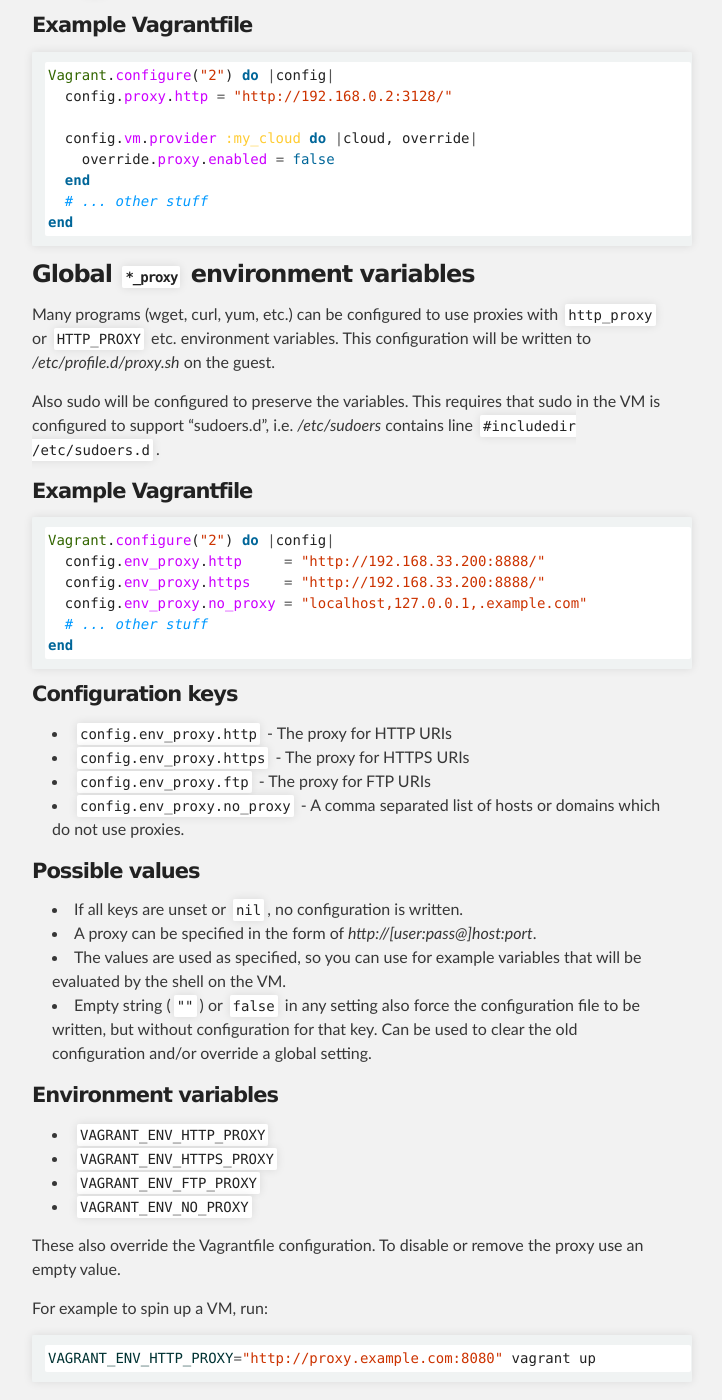
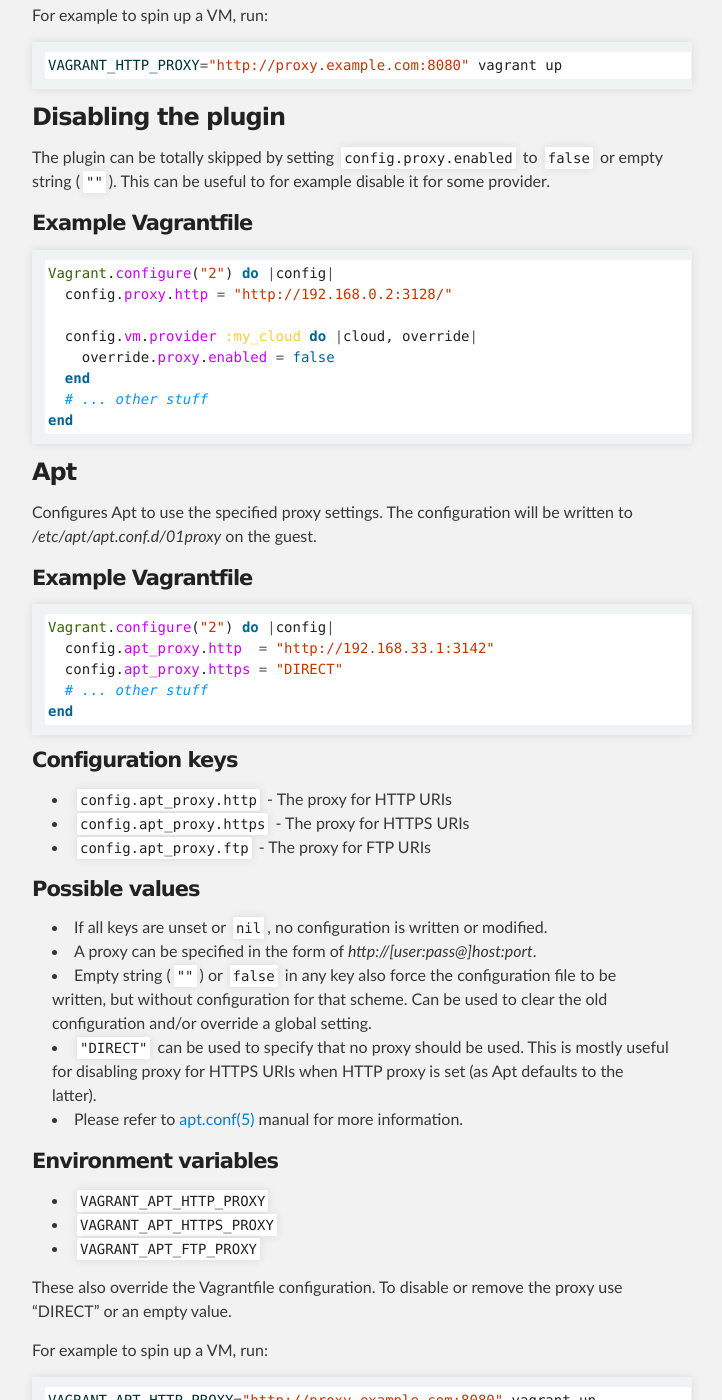
Before and after one commit to tmatilai/vagrant-proxyconf, a Jekyll site: the page built from index.md, in a window 1280 px wide and 1400 px high, scrolled down 2967 px. Shown: the whole window, without its empty margins (288-1010 px from the left). Built offline with Jekyll 4.4.1, drawn with Linux system fonts in a browser that asks for light colours; Markdown is read by kramdown in place of the engine named in the settings; some of the changed text lies outside the part shown.

Commit message:
Update for v1.2.0 from rev 103ad4e

````diff
--- a/index.md
+++ b/index.md
@@ -1,6 +1,6 @@
 ---
 layout: index
-latest_release: v1.1.0
+latest_release: v1.2.0
 ---
 # Proxy Configuration Plugin for Vagrant
 
@@ -135,52 +140,6 @@
 end
 ```
 
-### Global `*_proxy` environment variables
-
-Many programs (wget, curl, yum, etc.) can be configured to use proxies with `http_proxy` or `HTTP_PROXY` etc. environment variables. This configuration will be written to _/etc/profile.d/proxy.sh_ on the guest.
-
-Also sudo will be configured to preserve the variables. This requires that sudo in the VM is configured to support "sudoers.d", i.e. _/etc/sudoers_ contains line `#includedir /etc/sudoers.d`.
-
-#### Example Vagrantfile
-
-```ruby
-Vagrant.configure("2") do |config|
-  config.env_proxy.http     = "http://192.168.33.200:8888/"
-  config.env_proxy.https    = "http://192.168.33.200:8888/"
-  config.env_proxy.no_proxy = "localhost,127.0.0.1,.example.com"
-  # ... other stuff
-end
-```
-
-#### Configuration keys
-
-* `config.env_proxy.http` - The proxy for HTTP URIs
-* `config.env_proxy.https` - The proxy for HTTPS URIs
-* `config.env_proxy.ftp` - The proxy for FTP URIs
-* `config.env_proxy.no_proxy` - A comma separated list of hosts or domains which do not use proxies.
-
-#### Possible values
-
-* If all keys are unset or `nil`, no configuration is written.
-* A proxy can be specified in the form of _http://[user:pass@]host:port_.
-* The values are used as specified, so you can use for example variables that will be evaluated by the shell on the VM.
-* Empty string (`""`) or `false` in any setting also force the configuration file to be written, but without configuration for that key. Can be used to clear the old configuration and/or override a global setting.
-
-#### Environment variables
-
-* `VAGRANT_ENV_HTTP_PROXY`
-* `VAGRANT_ENV_HTTPS_PROXY`
-* `VAGRANT_ENV_FTP_PROXY`
-* `VAGRANT_ENV_NO_PROXY`
-
-These also override the Vagrantfile configuration. To disable or remove the proxy use an empty value.
-
-For example to spin up a VM, run:
-
-```sh
-VAGRANT_ENV_HTTP_PROXY="http://proxy.example.com:8080" vagrant up
-```
-
 ### Apt
 
 Configures Apt to use the specified proxy settings. The configuration will be written to _/etc/apt/apt.conf.d/01proxy_ on the guest.
@@ -220,7 +179,7 @@
 For example to spin up a VM, run:
 
 ```sh
-VAGRANT_APT_HTTP_PROXY="proxy.example.com:8080" vagrant up
+VAGRANT_APT_HTTP_PROXY="http://proxy.example.com:8080" vagrant up
 ```
 
 #### Running apt-cacher-ng on a Vagrant box
````
Also changed, not shown: other parts of index.md (+5 -0 lines).
